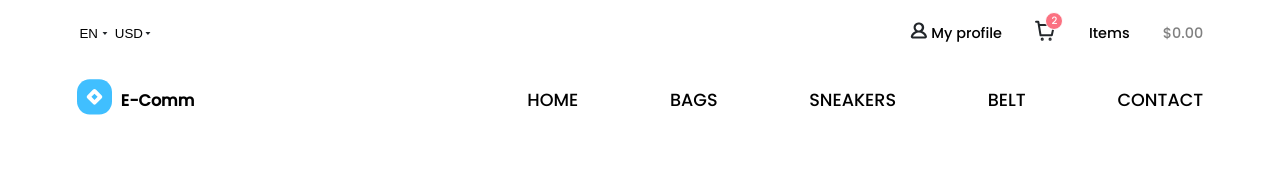
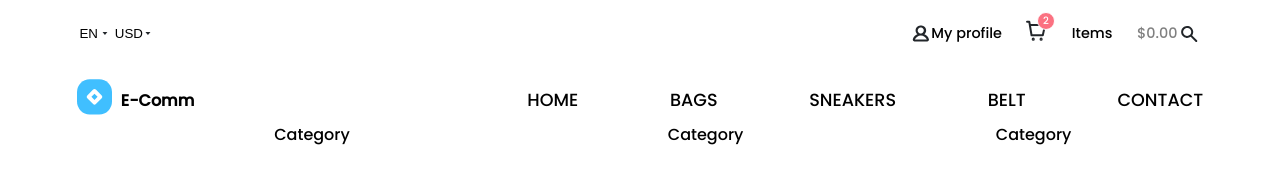
Before and after one commit to innogeniotraining/menu-static-design, a website: page index.html in a window 1280 px wide. Drawn offline with Linux system fonts and the light colour scheme.

Commit message:
Grid structure was initiated.

```diff
--- a/index.html
+++ b/index.html
@@ -37,7 +37,8 @@
               <div class="profile-cart__number">2</div>
             </div>
             <div class="user-profile__Items">Items</div>
-            <div class="user-profile__amount">$0.00</div>
+            <div class="user-profile__amount">$0.00&nbsp<img  class="searchImg" src="./resources/search-icon.svg" alt="search"></div>
+
           </div>
         </div>
         <div class="layout-navbar__bottom">
@@ -46,15 +47,20 @@
             <div class="bottom-ecomm__title">E-Comm</div>
           </div>
           <div class="navbar-bottom__menu">
-            <div class="bottom-menu__home">
-              <div class="menu-home__dropdown">HOME</div>
-            </div>
-            <div>BAGS</div>
-            <div>SNEAKERS</div>
-            <div>BELT</div>
-            <div>CONTACT</div>
+            <div class="bottom-menu__home menu">HOME</div>
+            <div class="bottom-menu__bags menu">BAGS</div>
+            <div class="bottom-menu__sneakers menu">SNEAKERS</div>
+            <div class="bottom-menu__belt menu">BELT</div>
+            <div class="bottom-menu__contact menu">CONTACT</div>
           </div>
         </div>
+      </div>
+      <div class="layout__dropdown">
+        <div class="layout-dropdown__category1">
+          Category
+        </div>
+        <div class="layout-dropdown__category2">Category</div>
+        <div class="layout-dropdown__category3">Category</div>
       </div>
     </div>
   </body>
--- a/style.css
+++ b/style.css
@@ -46,7 +46,7 @@ select{
 .navbar-top__user{
   width: 26%;
   font-size: 90%;
-  font-weight: 100;
+  font-weight:100;
   display: flex;
   justify-content: space-between;
   align-items: center;
@@ -63,6 +63,7 @@ select{
   font-size:1.1rem;
   font-weight: 500;
 }
+.menu:hover{color: #40BFFF;}
 .bottom-ecomm__icon{
   width: 80%;
 }
@@ -78,6 +79,16 @@ select{
 }
 .user-profile__amount{
   color: #808080;
+  display: flex;
+  align-items: center;
+}
+.searchImg{
+  width: 25%;
+}
+.user-profile__img{
+  display: flex;
+  align-items: center;
+  justify-content: center;
 }
 .user-profile__cart{
   position: relative;
@@ -95,6 +106,11 @@ select{
   border-radius: 50%;
   border: 0.1rem solid #fff;
 }
-.searchImg{
-  width: 60%;
+.layout__dropdown{
+  width: 82%;
+  text-align: center;
+  margin: auto;
+  display: grid;
+  grid-template-columns: repeat(2,1.5fr) 1fr;
+  grid-template-rows: 1fr;
 }
```
